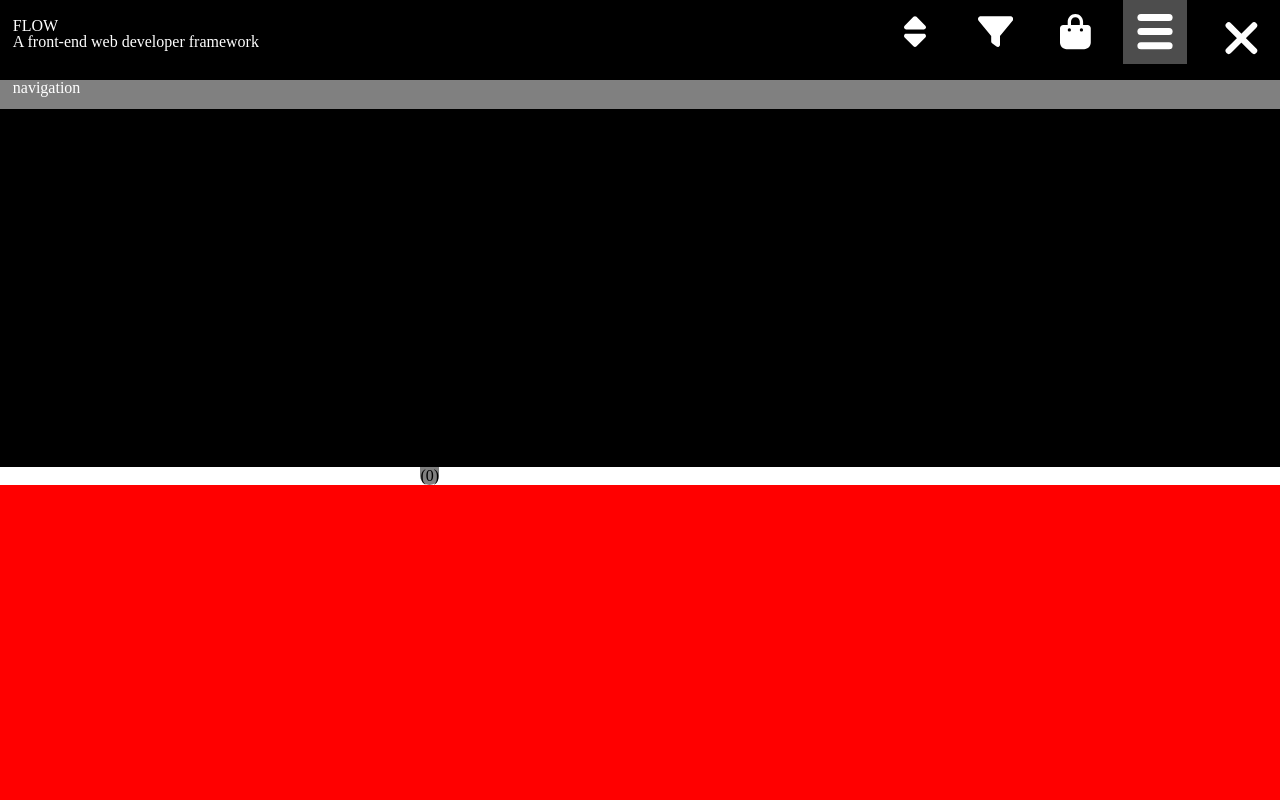
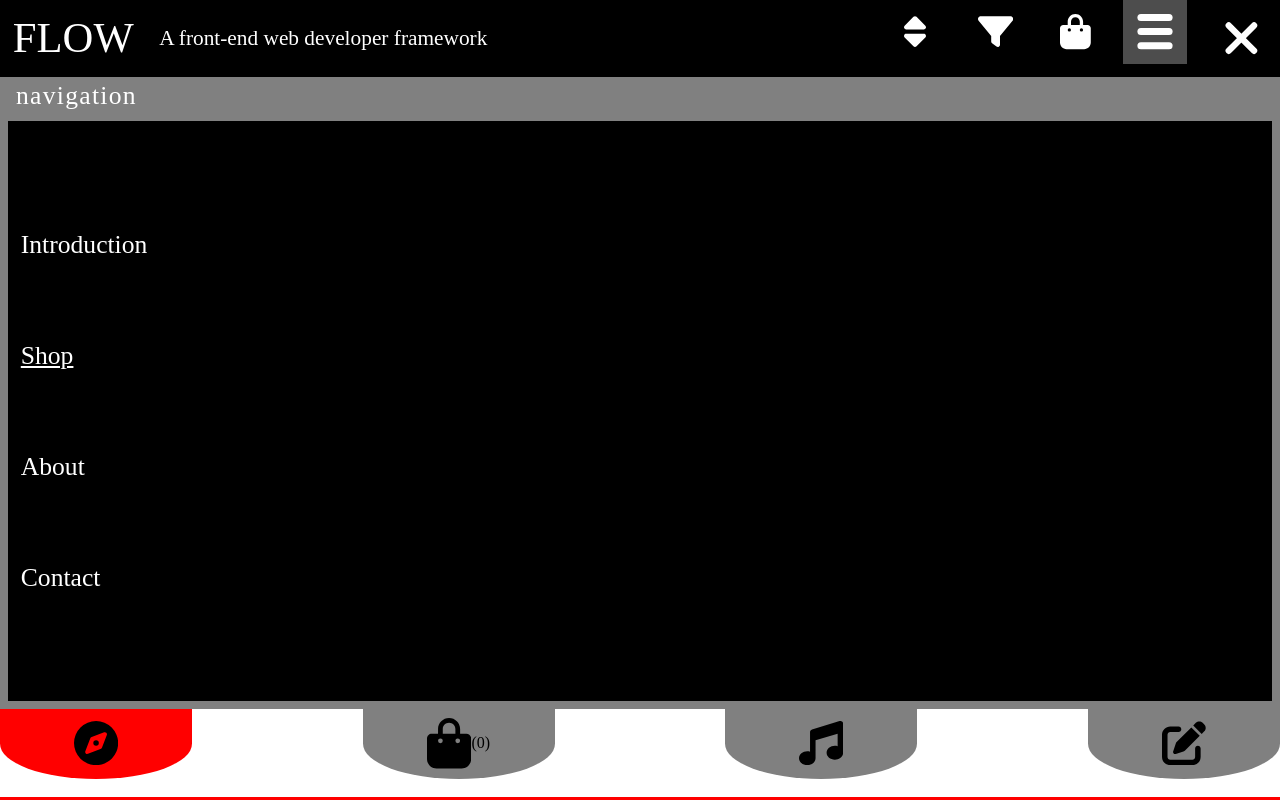
Before and after one commit to Driijko/flow-0.2, a Svelte app: page / in a window 1280 px wide. Built offline with nearby package versions, Linux system fonts and the light colour scheme.

Commit message:
SiteMenu: small desktop basic layout.

```diff
--- a/src/components/1-site/interface/site-menu/SiteMenu.svelte
+++ b/src/components/1-site/interface/site-menu/SiteMenu.svelte
@@ -31,17 +31,15 @@
 /* GENERAL ----------------------------------------------- */
 header {
   height: 10%;
-  padding: 0% 0% 1% 1%;
+  padding-left: 1%;
   background-color: black;
   color: white;
   display: flex;
-  flex-direction: column;
-  justify-content: center;
 }
 div :global(.site-menu-breadcrumbs) {
   background-color: grey;
   color: white;
-  padding: 0% 0% 1% 1%;
+  padding-left: 1%;
   display: flex;
   align-items: center;
 }
@@ -76,6 +74,7 @@ div :global(.site-menu-tab-buttons button.highlight) {
   flex-direction: column;
   justify-content: center;
   gap: calc(var(--ih)/100);
+  padding-bottom: 1%;
 }
 .site-menu.portrait h1 {
   font-size: calc(var(--iw)/18);
@@ -87,6 +86,7 @@ div :global(.site-menu-tab-buttons button.highlight) {
   height: 3.6%;
   font-size: calc(var(--iw)/19.3);
   padding-top: calc(var(--iw)/150);
+  padding-bottom: 1%;
 }
 .site-menu.portrait :global(.site-menu-tab) {
   border-width: calc(var(--iw)/70);
@@ -108,5 +108,56 @@ div :global(.site-menu-tab-buttons button.highlight) {
 .site-menu.portrait :global(.site-menu-tab-buttons button svg) {
   width: 35%;
   max-width: 60px;
+  height: 80%;
+  max-height: 60px;
 }
+
+/* SMALL DESKTOP / LANDSCAPE ------------------------------------------ */
+.site-menu.landscape header {
+  align-items: center;
+  gap: calc(var(--iw)/50);
+  height: calc(var(--ih) * 0.107);
+}
+.site-menu.landscape h1 {
+  font-size: calc(var(--iw)/30);
+}
+.site-menu.landscape h2 {
+  font-size: calc(var(--iw)/60);
+}
+.site-menu.landscape :global(.site-menu-breadcrumbs) {
+  display: flex;
+  align-items: center;
+  height: 4.5%;
+  font-size: calc(var(--iw)/50);
+  letter-spacing: calc(var(--iw)/1000);
+  padding-left: calc(var(--iw)/80);
+  padding-top: calc(var(--iw)/1000);
+}
+.site-menu.landscape :global(.site-menu-tab) {
+  border-width: calc(var(--iw)/150);
+}
+.site-menu.landscape :global(.site-menu-tab-container) {
+  height: 74.5%;
+}
+.site-menu.landscape :global(.site-menu-tab-buttons) {
+  height: 11%;
+}
+.site-menu.landscape :global(.site-menu-tab-buttons li) {
+  width: 15%;
+}
+.site-menu.landscape :global(.site-menu-tab-buttons button) {
+  height: 80%;
+  padding-bottom: 1%;
+}
+.site-menu.landscape :global(.site-menu-tab-buttons button svg) {
+  width: 23%;
+}
+.site-menu.landscape :global(.shop-tab-button) {
+  font-size: calc(var(--iw)/50);
+  gap: calc(var(--iw)/100);
+}
+.site-menu.landscape :global(.site-menu-tab-buttons .shop-tab-button svg) {
+  width: 20%;
+}
+
 </style>
--- a/src/components/1-site/interface/site-menu/tab-system/SiteMenuTabButton.svelte
+++ b/src/components/1-site/interface/site-menu/tab-system/SiteMenuTabButton.svelte
@@ -12,7 +12,7 @@
 <!-- MARKUP /////////////////////////////////////////////// -->
 <button type="button" class="center" inert={$siteMenuCurrentTab === tabName}
   class:highlight={$siteMenuCurrentTab === tabName}
-  on:click={()=> siteMenuNewTab("tabName")}
+  on:click={()=> siteMenuNewTab(tabName)}
 >
   <slot />
 </button>
--- a/src/components/1-site/interface/site-menu/tabs/Navigation.svelte
+++ b/src/components/1-site/interface/site-menu/tabs/Navigation.svelte
@@ -11,7 +11,7 @@
 <ul class:small-desktop={$breakpoint === "small-desktop"}
   class:portrait={$breakpoint !== "small-desktop"}
 >
-  <div class="background"></div>
+  <div class="background fill"></div>
   <li class:current={$currentPage === "introduction"}>
     <PageLink pageName="introduction">Introduction</PageLink>
   </li>
@@ -28,6 +28,7 @@
 
 <!-- STYLES //////////////////////////////////// -->
 <style>
+/* GENERAL ------------------------------------------ */
 ul {
   position: relative;
   height: 100%;
@@ -37,8 +38,6 @@ ul {
 }
 .background {
   position: absolute;
-  width: 100%;
-  height: 100%;
   /* background-image: url("./images/pic5.jpg"); */
   background-size: cover;
   background-position: 50% 50%;
@@ -46,16 +45,30 @@ ul {
   z-index: 1;
   opacity: 0.5;
 }
+li {
+  z-index: 2;
+}
+li :global(a) {
+  color: white;
+}
+li.current :global(a) {
+  transform: scale(1.5);
+  text-decoration: underline;
+}
+
+/* PORTRAIT ----------------------------------------------- */
 ul.portrait {
   align-items: center;
   gap: calc(var(--iw)/5);
 }
+ul.portrait :global(a) {
+  font-size: calc(var(--iw)/13);
+}
+
+/* SMALL DESKTOP ------------------------------------------ */
 ul.small-desktop {
   padding-left: calc(var(--iw)/100);
   gap: calc(var(--iw)/15);
-}
-ul.portrait :global(a) {
-  font-size: calc(var(--iw)/13);
 }
 ul.small-desktop li {
   width: fit-content;
@@ -63,13 +76,7 @@ ul.small-desktop li {
 ul.small-desktop :global(a) {
   font-size: calc(var(--iw)/50);
 }
-li {
-  z-index: 2;
-}
-li.current :global(a) {
-  transform: scale(1.5);
-  text-decoration: underline;
-}
+
 /* TRANSITIONS //////////////////////////////////////// */
 @media (hover:hover) {
   ul.small-desktop :global(a) {
--- a/src/components/1-site/layout/LargeDesktop.svelte
+++ b/src/components/1-site/layout/LargeDesktop.svelte
@@ -7,6 +7,7 @@
   import { interfaceModal, modals } from "../../../dynamic/modals";
   import InterfaceAreaButton from "./InterfaceAreaButton.svelte";
   import Toolbar from "../toolbar/Toolbar.svelte";
+  import Interface from "../interface/Interface.svelte";
 
   const { interfaceAreaWidth, toolbarHeightLD } = layout;
 
@@ -42,7 +43,9 @@
     style:width={$interfaceModal ? `${interfaceAreaWidth}%` : "0%"}
     style:flex-shrink="0"
   >
-    <div class="interface-container iuarr"></div>
+    <div class="interface-container iuarr">
+      <Interface />
+    </div>
     <div class="toolbar-container"
       style:width="var(--iw)"
       style:height={`calc(var(--ih) * ${toolbarHeightLD})`}
```
